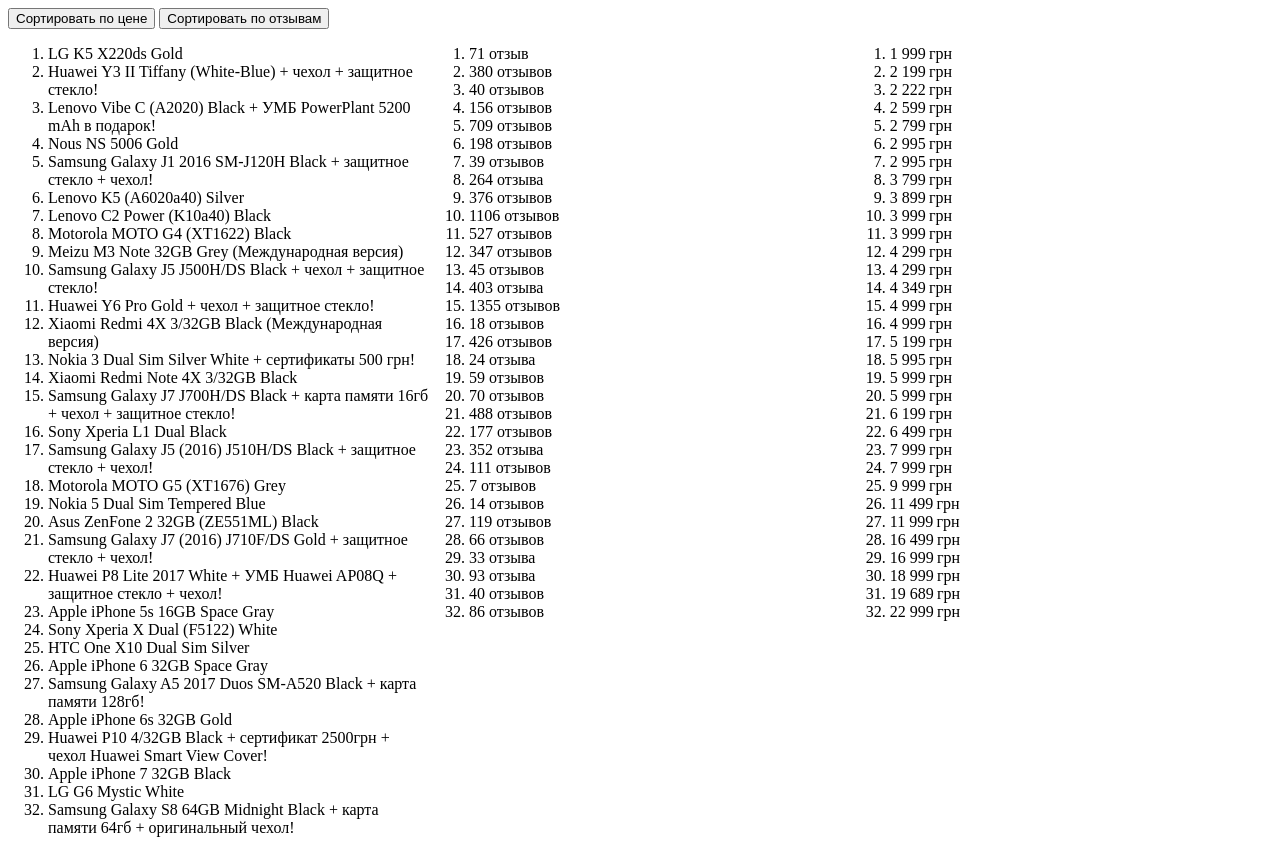
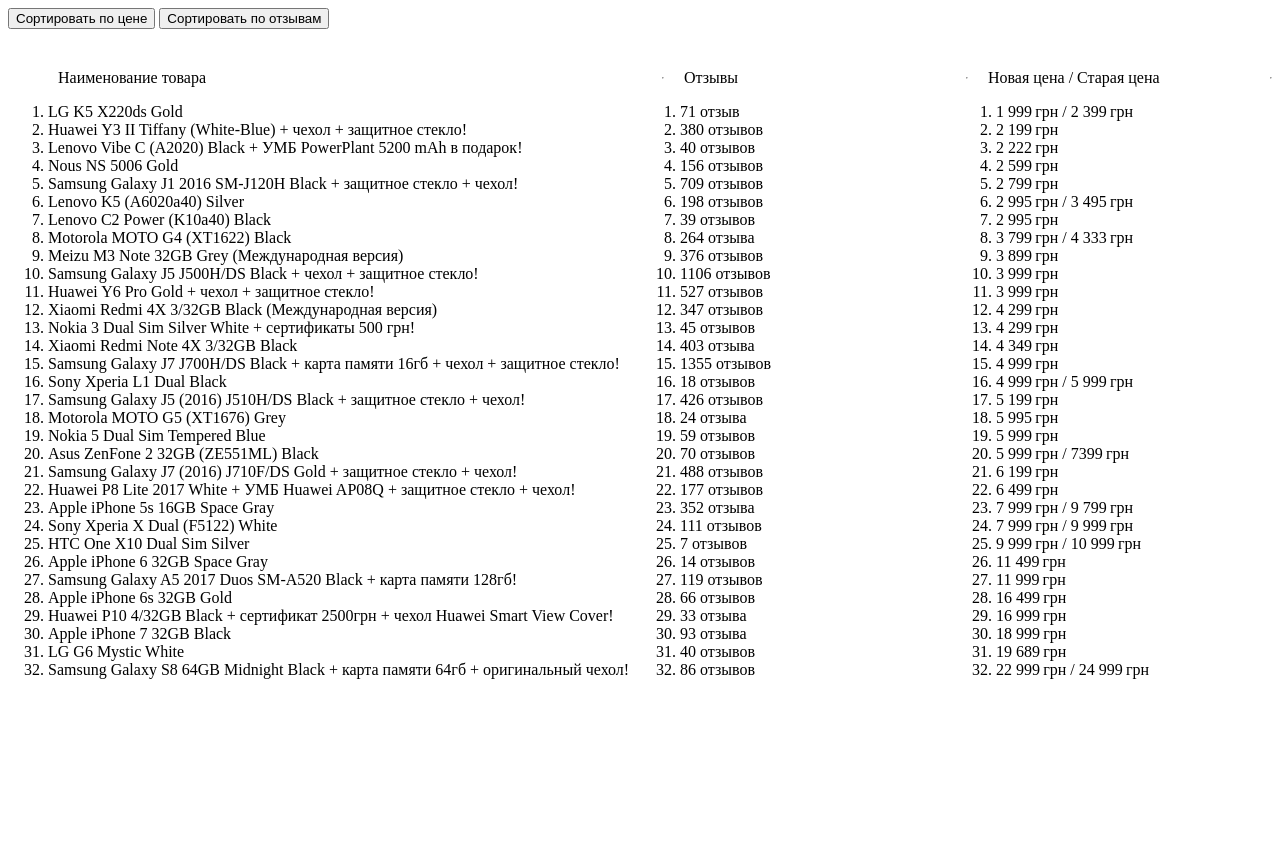
Before and after one commit to OlesiaMiller/Task3JS_Miller, a plain HTML site: page index.html in a window 1280 px wide. Both pictures are taken after a click on the button "Сортировать по цене". After the commit the page ends 800 px from the top, so only its background shows below. Drawn offline with Linux system fonts and the light colour scheme.

Commit message:
задание готово

```diff
--- a/index.html
+++ b/index.html
@@ -11,17 +11,27 @@
 
 <button id="price">Сортировать по цене</button>
 <button id="reviev">Сортировать по отзывам</button>
+<div class="header">
+    <div class="h">Наименование товара</div>
+    <hr>
+    <div class="h1">Отзывы</div>
+    <hr>
+    <div class="h1">Новая цена / Старая цена</div>
+    <hr>
+</div>
+<div class="container" id="container">
+    <div class="col1">
+        <ol id="ol1"><hr></ol>
 
-<div class="container" id="container">
-    <div class="col">
-        <ol id="ol1"></ol>
     </div>
     <div class="col">
-        <ol id="ol2"></ol>
+        <ol id="ol2"><hr></ol>
     </div>
     <div class="col">
-        <ol id="ol3"></ol>
+        <ol id="ol3"><hr></ol>
     </div>
+
+
 </div>
 
 
--- a/main.js
+++ b/main.js
@@ -33,15 +33,8 @@
 var pr = document.getElementById('price');
 var rev = document.getElementById('reviev');
 
+function writeArr (arr) {
 
-
-
-
-
-
-
-
-function writeArr (arr) {
     for (var n = 0; n < arr.length; n++) {
         let liLast = document.createElement('li');
         liLast.innerHTML = arr[n].name;
@@ -58,6 +51,8 @@
         let liLast = document.createElement('li');
         if (typeof arr[n].price['newUan'] == "string") {
             liLast.innerHTML = arr[n].price.oldUan + ' ' + arr[n].price.newUan;
+
+            liLast.innerHTML = arr[n].price.newUan + ' / ' + arr[n].price.oldUan;
             ol3.append(liLast); // вставить liLast в конец <ol>
             } else {
                 liLast.innerHTML = arr[n].price;
@@ -71,6 +66,7 @@
 writeArr(shop);
 
 var reg = /\D+/g;
+
 function bubbleSort(arr) {
     for (var i = 0, endI = arr.length - 1; i < endI; i++) {
         var wasSwap = false;
@@ -88,36 +84,48 @@
     writeArr(arr);
 };
 
-
-
-
-
-
-
-
 function priceCompare(arr) {
     for (var i = 0, endI = arr.length - 1; i < endI; i++) {
         var wasSwap = false;
         for (var j = 0, endJ = endI - i; j < endJ; j++) {
 
-            if (typeof arr[j].price['newUan'] == "string") {
-                arr[j].price = arr[j].price.newUan;
+            if ((typeof arr[j].price['newUan'] == "string") && (typeof arr[j + 1].price['newUan'] == "string")) {
+                if (+arr[j].price.newUan.replace(reg, '') > +arr[j + 1].price.newUan.replace(reg, '')) {
+                    var swap = arr[j];
+                    arr[j] = arr[j + 1];
+                    arr[j + 1] = swap;
+                    wasSwap = true;
+                }
+            }
 
-            };
+            if ((typeof arr[j].price['newUan'] == "string") && (typeof arr[j + 1].price['newUan'] !== "string")) {
+                if (+arr[j].price.newUan.replace(reg, '') > +arr[j + 1].price.replace(reg, '')) {
+                    var swap = arr[j];
+                    arr[j] = arr[j + 1];
+                    arr[j + 1] = swap;
+                    wasSwap = true;
+                }
+            }
 
-            if (typeof arr[j + 1].price['newUan'] == "string") {
-                arr[j + 1].price = arr[j + 1].price.newUan;
+            if ((typeof arr[j].price['newUan'] !== "string") && (typeof arr[j + 1].price['newUan'] == "string")) {
+                if (+arr[j].price.replace(reg, '') > +arr[j + 1].price.newUan.replace(reg, '')) {
+                    var swap = arr[j];
+                    arr[j] = arr[j + 1];
+                    arr[j + 1] = swap;
+                    wasSwap = true;
+                }
 
-            };
+            }
 
-
-            if (+arr[j].price.replace(reg, '') > +arr[j + 1].price.replace(reg, '')) {
-                var swap = arr[j];
-                arr[j] = arr[j + 1];
-                arr[j + 1] = swap;
-                wasSwap = true;
+            if ((typeof arr[j].price['newUan'] !== "string") && (typeof arr[j + 1].price['newUan'] !== "string")) {
+                if (+arr[j].price.replace(reg, '') > +arr[j + 1].price.replace(reg, '')) {
+                    var swap = arr[j];
+                    arr[j] = arr[j + 1];
+                    arr[j + 1] = swap;
+                    wasSwap = true;
             }
             };
+        }
 
         if (!wasSwap) break;
     }
@@ -125,17 +133,11 @@
 
 }
 
-
-
-
-
 rev.onclick = function() {
     document.getElementById('ol1').innerHTML = "";
     document.getElementById('ol2').innerHTML = "";
     document.getElementById('ol3').innerHTML = "";
     bubbleSort(shop);
-
-
 }
 
 pr.onclick = function() {
--- a/style.css
+++ b/style.css
@@ -8,5 +8,24 @@
 }
 
 .col {
-    width: 33.3%;
+    width: 25%;
 }
+
+.col1 {
+    width: 50%;
+}
+
+.header {
+    display: flex;
+    margin-left: 50px;
+    margin-top: 40px;
+}
+
+.h {
+    width: 50%;
+}
+
+.h1 {
+    width: 25%;
+    padding-left: 20px;
+}
```
